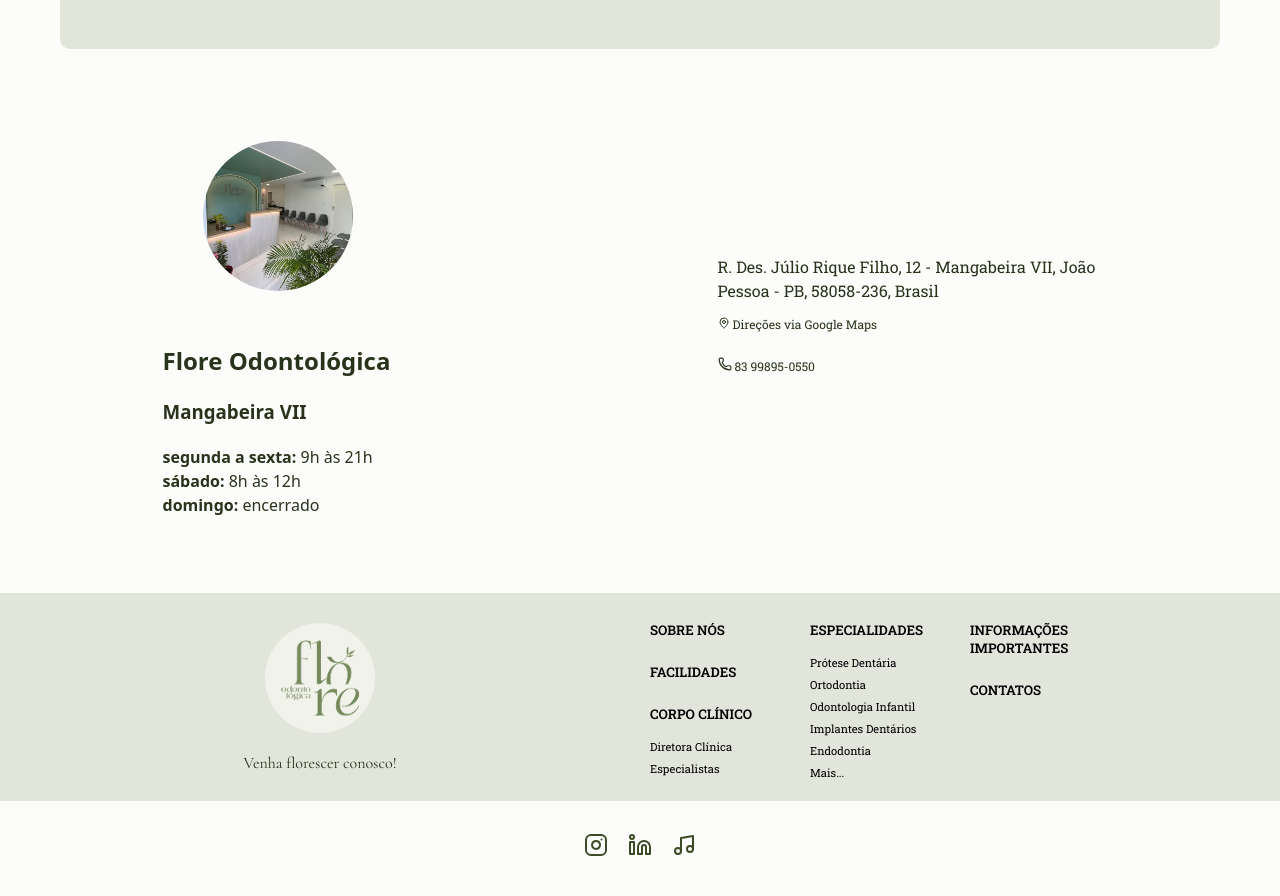
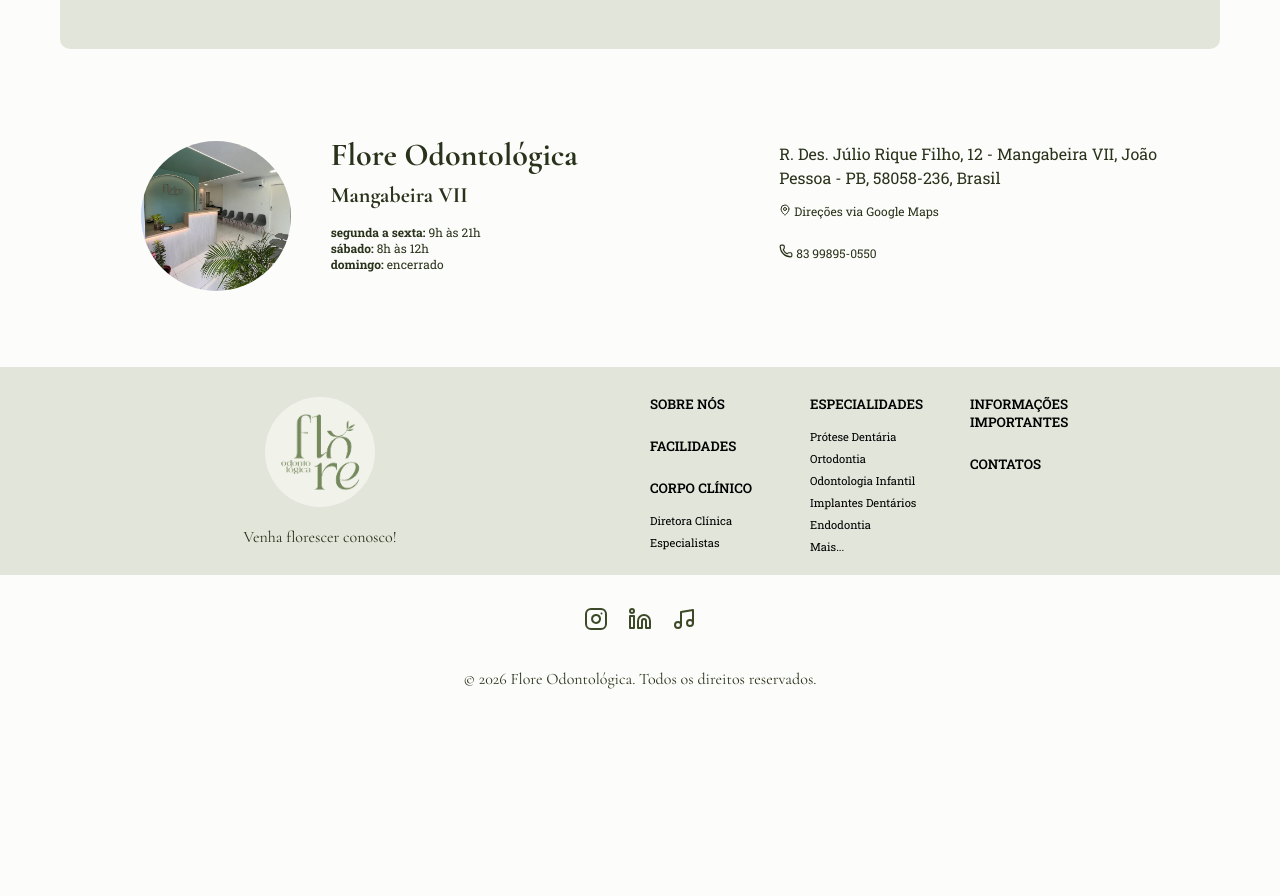
Before and after one commit to stephaniebrandao/project-flore-odontologica, a React (Vite) app: page /sobre-nos in a window 1280 px wide. Shown: the part 993-1889 px from the top of the page. After the commit the page ends 1714 px from the top, so only its background shows below. Built offline with nearby package versions, Linux system fonts and the light colour scheme.

Commit message:
refactor: simplify image rendering in InfoFlore component

```diff
--- a/src/components/Info-Flore/InfoFlore.tsx
+++ b/src/components/Info-Flore/InfoFlore.tsx
@@ -2,8 +2,6 @@ import MapPin from "../../assets/MapPin";
 import Phone from "../../assets/Phone";
 import Card from "../Card/Card";
 import "./infoFlore.css";
-
-// import floreEntrada from "./components/Images/flore-entrada.png"
 
 function InfoFlore() {
   const horarios = (
@@ -26,22 +24,16 @@ function InfoFlore() {
     <>
       <article>
         <div className="container-info">
-          <figure>
-            <img
-            className="recepcao-clinica"
+          <Card
+            image={<img
+              className="recepcao-clinica"
               src="/src/components/Images/flore-entrada.png"
               alt="Recepção da clínica Flore"
               width={150}
-              height={150}
-            />
-          </figure>
-
-          <Card
-            // image={floreEntrada}
+              height={150} />}
             title={"Flore Odontológica"}
             subtitle={"Mangabeira VII"}
-            info={horarios}
-          />
+            info={horarios} variant={"normal"}          />
         </div>
 
         <div className="container-endereco">
```
